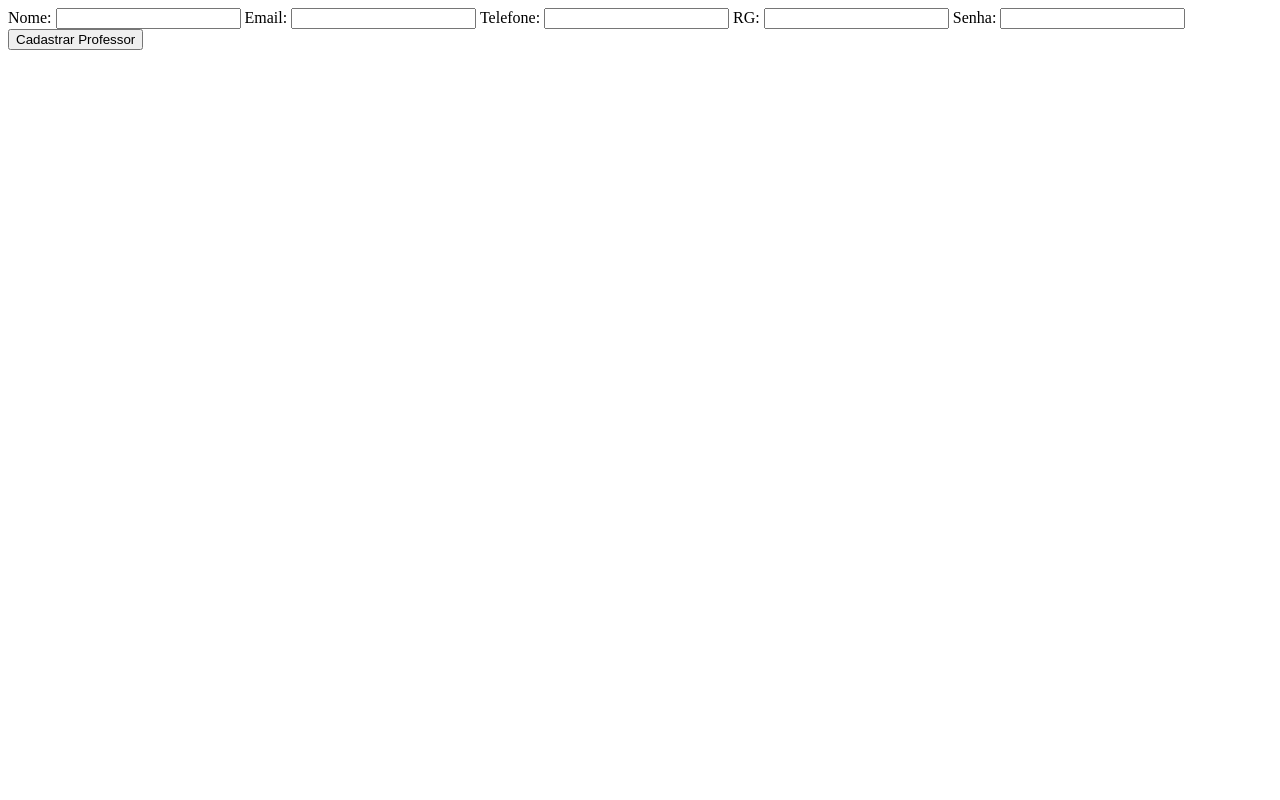
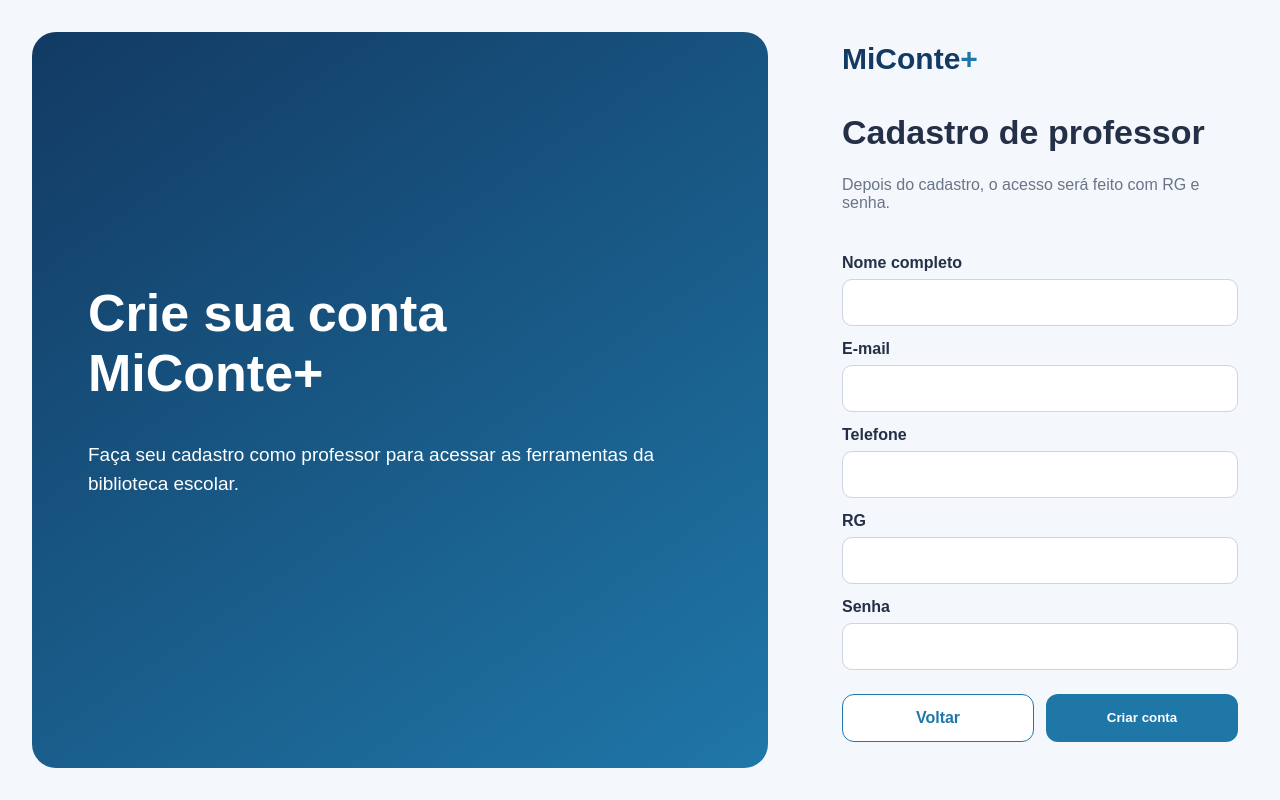
Before and after one commit to vhsaladine-creator/biblioteca_escolar, a Django app: page /cadastro/professor/ in a window 1280 px wide. Run offline with Django 5.2, Linux system fonts and the light colour scheme.

Commit message:
Atualiza cadastro de professor

```diff
--- a/usuarios/templates/cadastro_professor.html
+++ b/usuarios/templates/cadastro_professor.html
@@ -1,29 +1,27 @@
-<form method="post">
-
-    {% csrf_token %}
-
-    <label>Nome:</label>
-    <input type="text" name="nome">
-
-
-    <label>Email:</label>
-    <input type="email" name="email">
-
-
-    <label>Telefone:</label>
-    <input type="text" name="telefone">
-
-
-    <label>RG:</label>
-    <input type="text" name="rg">
-
-
-    <label>Senha:</label>
-    <input type="password" name="senha">
-
-
-    <button type="submit">
-        Cadastrar Professor
-    </button>
-
-</form>
+{% extends "base.html" %}
+{% block title %}Cadastro do professor | MiConte+{% endblock %}
+{% block content %}
+<div class="page">
+    <section class="info">
+        <h1>Crie sua conta <strong>MiConte+</strong></h1>
+        <p>Faça seu cadastro como professor para acessar as ferramentas da biblioteca escolar.</p>
+    </section>
+    <section class="auth">
+        <div class="brand">MiConte<span>+</span></div>
+        <div class="card-area">
+            <h2>Cadastro de professor</h2>
+            <p class="muted">Depois do cadastro, o acesso será feito com RG e senha.</p>
+            {% if erro %}<div class="error">{{ erro }}</div>{% endif %}
+            <form method="post">
+                {% csrf_token %}
+                <label for="nome">Nome completo</label><input id="nome" name="nome" required>
+                <label for="email">E-mail</label><input id="email" name="email" type="email" required>
+                <label for="telefone">Telefone</label><input id="telefone" name="telefone">
+                <label for="rg">RG</label><input id="rg" name="rg" required>
+                <label for="senha">Senha</label><input id="senha" name="senha" type="password" required>
+                <div class="buttons"><a class="btn btn-secondary" href="{% url 'home' %}">Voltar</a><button class="btn btn-primary" type="submit">Criar conta</button></div>
+            </form>
+        </div>
+    </section>
+</div>
+{% endblock %}
```
